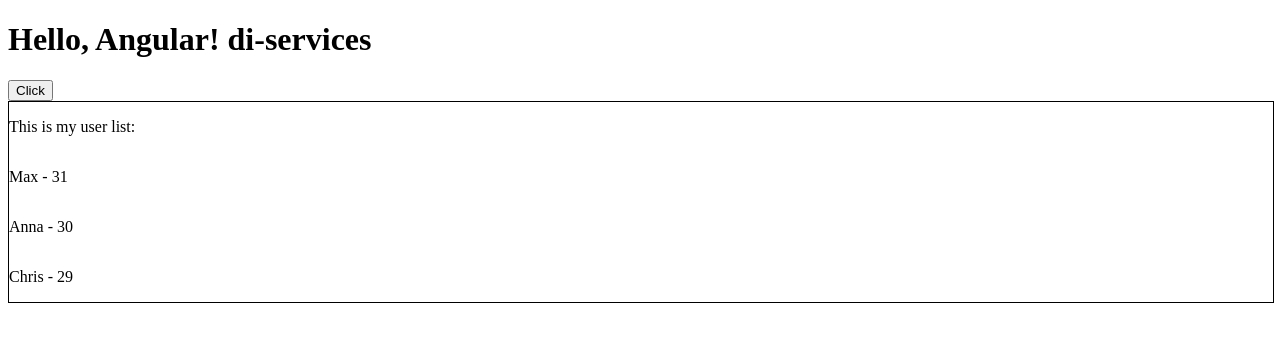
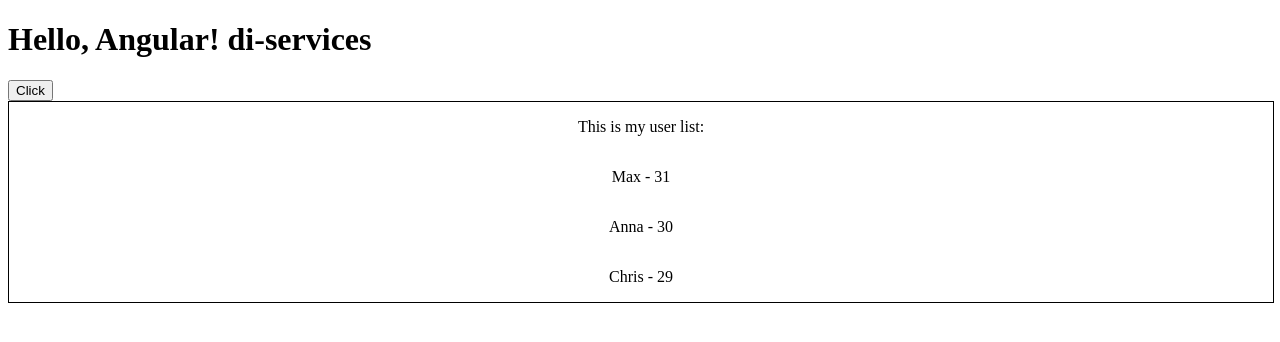
Before and after one commit to SvetlinGG/Angular-DI-Services, an Angular app in the folder di-services/: page / in a window 1280 px wide. Shown: the top 342 px of the page. Built offline with nearby package versions, Linux system fonts and the light colour scheme.

Commit message:
update css file

```diff
--- a/di-services/src/app/user-list/user-list.component.css
+++ b/di-services/src/app/user-list/user-list.component.css
@@ -0,0 +1,8 @@
+.wrapper {
+width: 100%;
+border: 1px solid black;
+display: flex;
+flex-direction: column;
+justify-content: center;
+align-items: center
+}
--- a/di-services/src/app/user-list/user-list.component.html
+++ b/di-services/src/app/user-list/user-list.component.html
@@ -1,11 +1,5 @@
 
-<div style="
-width: 100%;
-border: 1px solid black;
-display: flex;
-flex-direction: column;
-justify-content: center;"
->
+<div class="wrapper">
 <p>This is my user list:</p>
 
 @for (user of usersList; track $index){
```
